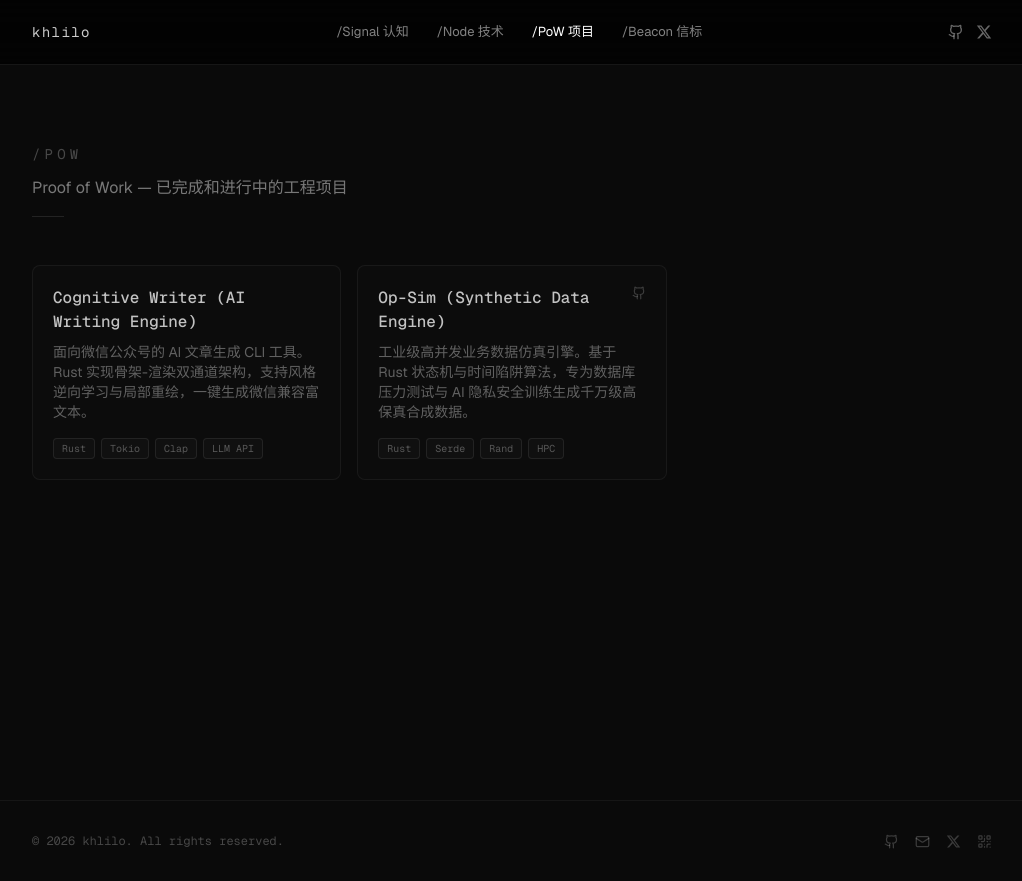
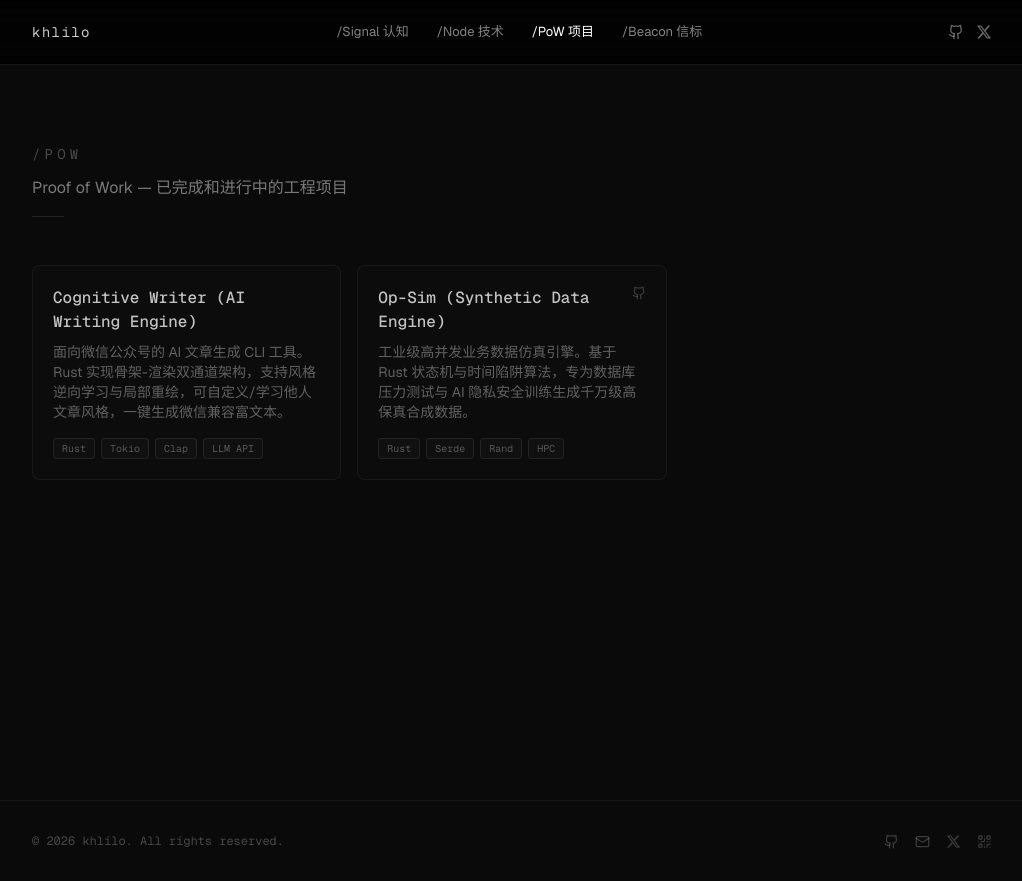
Before and after one commit to khlilo-dve/portfolio, a Next.js app: page /pow in a window 1280 px wide. Shown: the whole page, without its empty margins (128-1150 px from the left). Built offline with nearby package versions, Linux system fonts and the light colour scheme.

Commit message:
modified some contents

```diff
--- a/app/pow/page.tsx
+++ b/app/pow/page.tsx
@@ -14,7 +14,7 @@ const projects: {
   {
     name: "Cognitive Writer (AI Writing Engine)",
     description:
-      "面向微信公众号的 AI 文章生成 CLI 工具。Rust 实现骨架-渲染双通道架构，支持风格逆向学习与局部重绘，一键生成微信兼容富文本。",
+      "面向微信公众号的 AI 文章生成 CLI 工具。Rust 实现骨架-渲染双通道架构，支持风格逆向学习与局部重绘，可自定义/学习他人文章风格，一键生成微信兼容富文本。",
     stack: ["Rust", "Tokio", "Clap", "LLM API"],
     github: null,
     demo: null,
```
